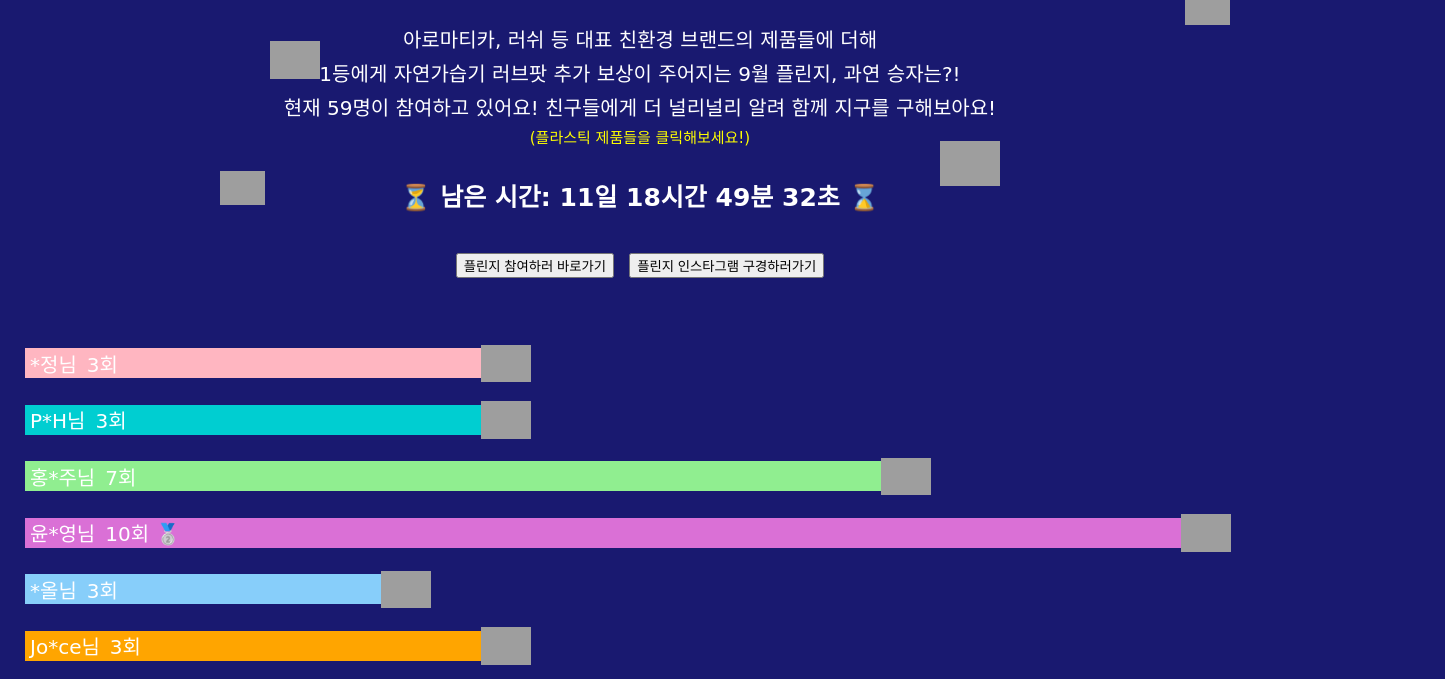
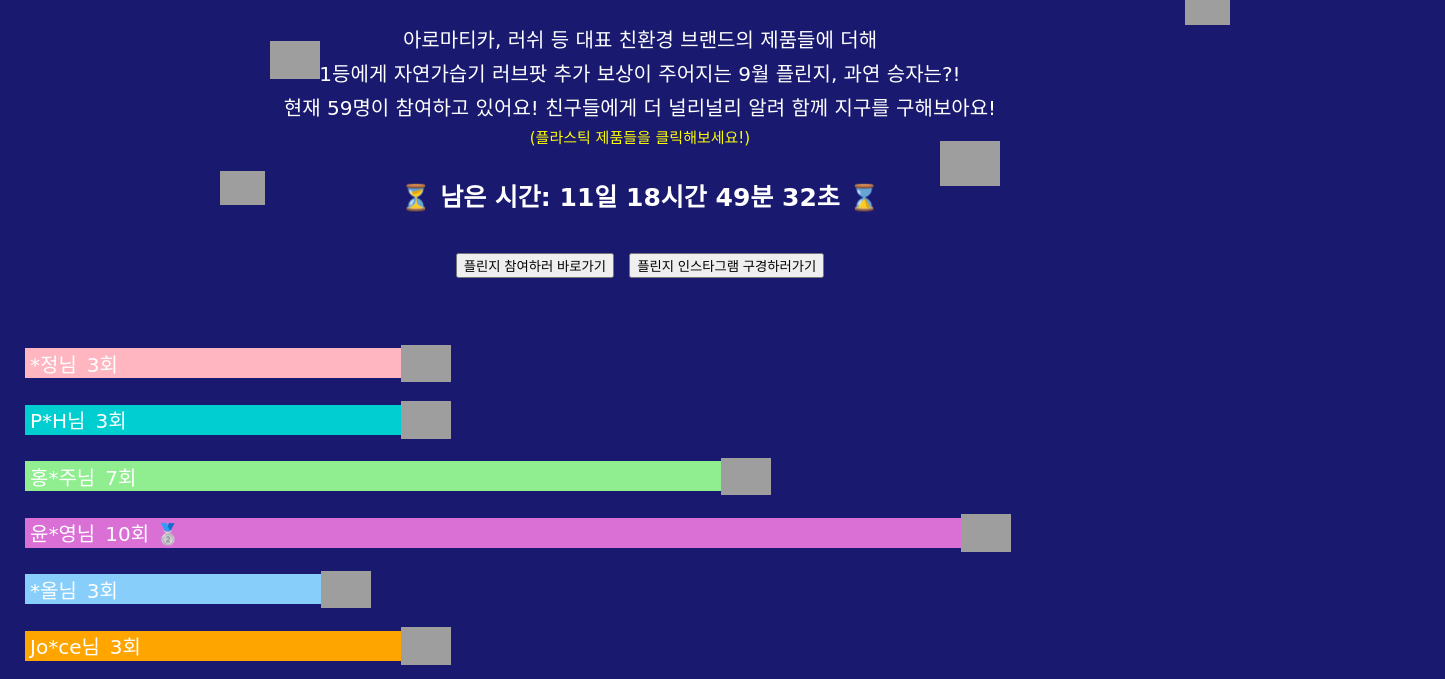
Before and after one commit to heyjunesim/pllenge, a plain HTML site: page index.html in a window 1280 px wide. Shown: the part 109-788 px from the top of the page, 1445 px wide, since content can reach past the window. Drawn offline with Linux system fonts and the light colour scheme; grey boxes are pictures that could not be loaded; a web font is replaced by a local one.

Commit message:
Update variables.css

```diff
--- a/variables.css
+++ b/variables.css
@@ -1,7 +1,7 @@
 /*variables*/
 :root {
-  --default-length: 170px;
-  --length: 100px;
+  --default-length: 150px;
+  --length: 80px;
   --player-1: 3;
   --player-2: 3;
   --player-3: 7;
```
